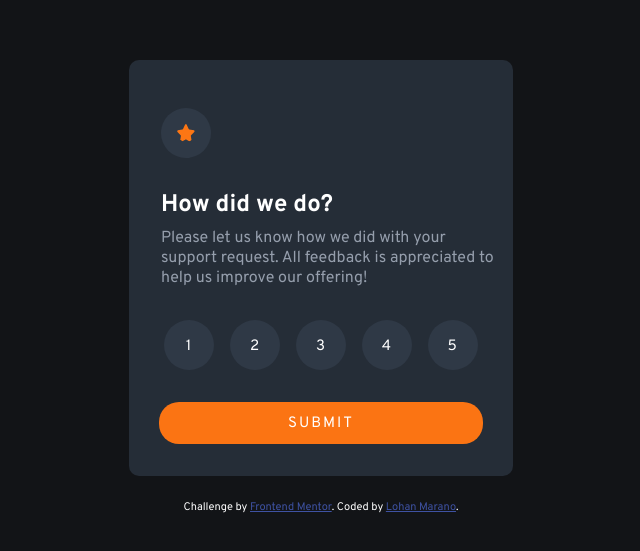
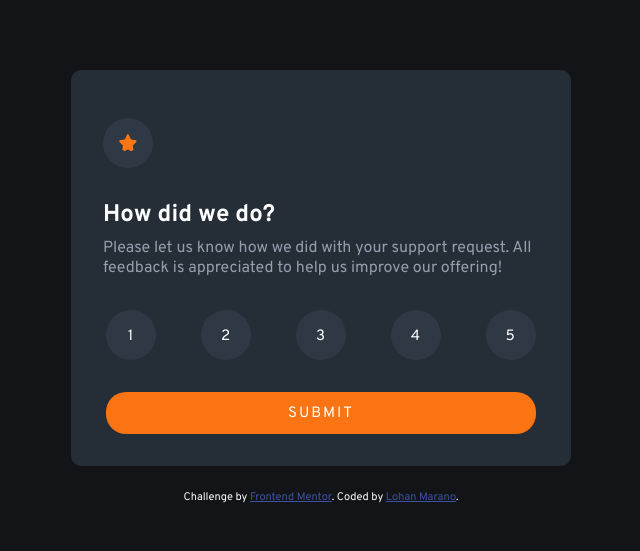
Before and after one commit to LohanMarano/Interactive-rating-component-Javascript-studies-, a plain HTML site: page index.html in a window 1280 px wide. Shown: the part 125-676 px from the top of the page, without its empty margins (319-959 px from the left). Drawn offline with Linux system fonts and the light colour scheme.

Commit message:
section-width-change

```diff
--- a/index.css
+++ b/index.css
@@ -6,7 +6,7 @@ html, body {width: 100%; height: 100%;}
 
 body {display: flex; justify-content:center; flex-direction: column; align-items: center; background-color: hsl(216, 12%, 8%); color: #fff; font-family: Overpass;}
 
-section {background-color: hsl(213, 19%, 18%); display: flex; flex-direction: column; justify-content: center; align-items: flex-start; margin: 1.5rem; padding: 1rem; border-radius: .625rem; width: 30vw; max-width: 500px;}
+section {background-color: hsl(213, 19%, 18%); display: flex; flex-direction: column; justify-content: center; align-items: flex-start; margin: 1.5rem; padding: 1rem; border-radius: .625rem; width: 50vw; max-width: 500px;}
 
 .hidden {display: none;}
 
```
